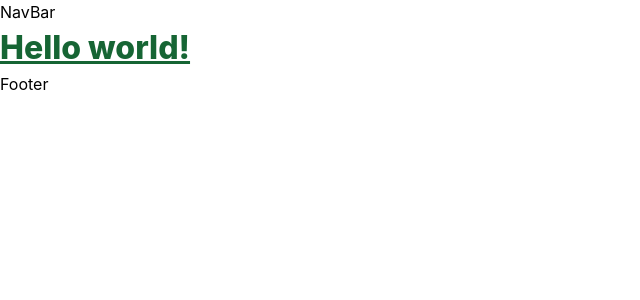
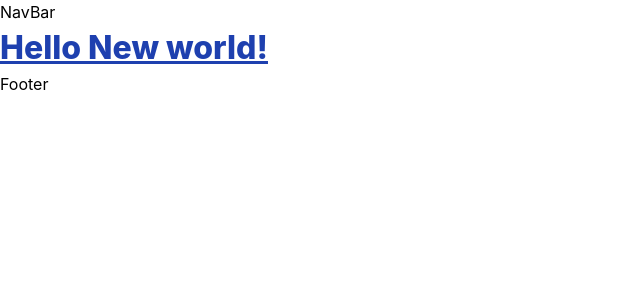
Before and after one commit to AlexanderChao14/RTWB-Website, a React (Create React App) app: page /AboutUs in a window 1280 px wide. Shown: the top 300 px of the page, without its empty margins (0-640 px from the left). Built offline with nearby package versions, Linux system fonts and the light colour scheme.

Commit message:
Set up react router for different pages and reorganized folders and files
Created react routers for home and about us page, while restructuring how we organized our components and pages for the website.

```diff
--- a/package.json
+++ b/package.json
@@ -8,6 +8,7 @@
     "@testing-library/user-event": "^13.5.0",
     "react": "^18.3.1",
     "react-dom": "^18.3.1",
+    "react-router-dom": "^6.23.1",
     "react-scripts": "5.0.1",
     "styled-components": "^6.1.11",
     "web-vitals": "^2.1.4"
--- a/src/App.js
+++ b/src/App.js
@@ -1,16 +1,24 @@
-import {StyledHeading} from './components/styles/StyledHeading'
-import NavBar from './components/NavBar';
-import Footer from './components/Footer';
+import {
+  BrowserRouter as Router,
+  Routes,
+  Route
+} from 'react-router-dom'
+import Layout from './layout/Layout'
+import Home from './components/pages/Home'
+import AboutUs from './components/pages/AboutUs'
 
 function App() {
   return (
-    <>
-      <NavBar/>
-        <StyledHeading className="text-green-800 underline">
-        Hello world!
-        </StyledHeading>
-      <Footer/>
-    </>
+    <div>
+      <Router>
+          <Routes>
+            <Route path="/" element={<Layout/>}>
+              <Route path="/AboutUs" element={<AboutUs/>}/>
+              <Route index element={<Home/>}/>
+            </Route>
+          </Routes>
+      </Router>
+    </div>
   );
 }
 
--- /dev/null
+++ b/src/components/pages/AboutUs.js
@@ -0,0 +1,15 @@
+import React from 'react'
+import {StyledHeading} from '../styled/StyledHeading'
+
+
+const AboutUs = () => {
+    return (
+        <React.Fragment>
+            <StyledHeading className="text-blue-800 underline">
+              Hello New world!
+          </StyledHeading>
+        </React.Fragment>
+    )
+}
+
+export default AboutUs;
--- /dev/null
+++ b/src/components/pages/Home.js
@@ -0,0 +1,16 @@
+import React from 'react'
+import {StyledHeading} from '../styled/StyledHeading'
+
+
+const Home = () => {
+    return (
+        <React.Fragment>
+            <h1>Home page</h1>
+            <StyledHeading className="text-green-800 underline">
+              Hello world!
+          </StyledHeading>
+        </React.Fragment>
+    )
+}
+
+export default Home;
--- /dev/null
+++ b/src/layout/Layout.js
@@ -0,0 +1,18 @@
+import NavBar from '../components/NavBar';
+import Footer from '../components/Footer';
+
+import { Outlet} from "react-router-dom";
+
+
+const Layout = (props) =>{
+    return(
+        <>
+            <NavBar/>
+            <Outlet/>
+            <Footer/>
+        </>
+
+    )
+}
+
+export default Layout;
```
Also changed, not shown: src/components/styled/StyledHeading.js (renamed from src/components/styles/StyledHeading.js).
